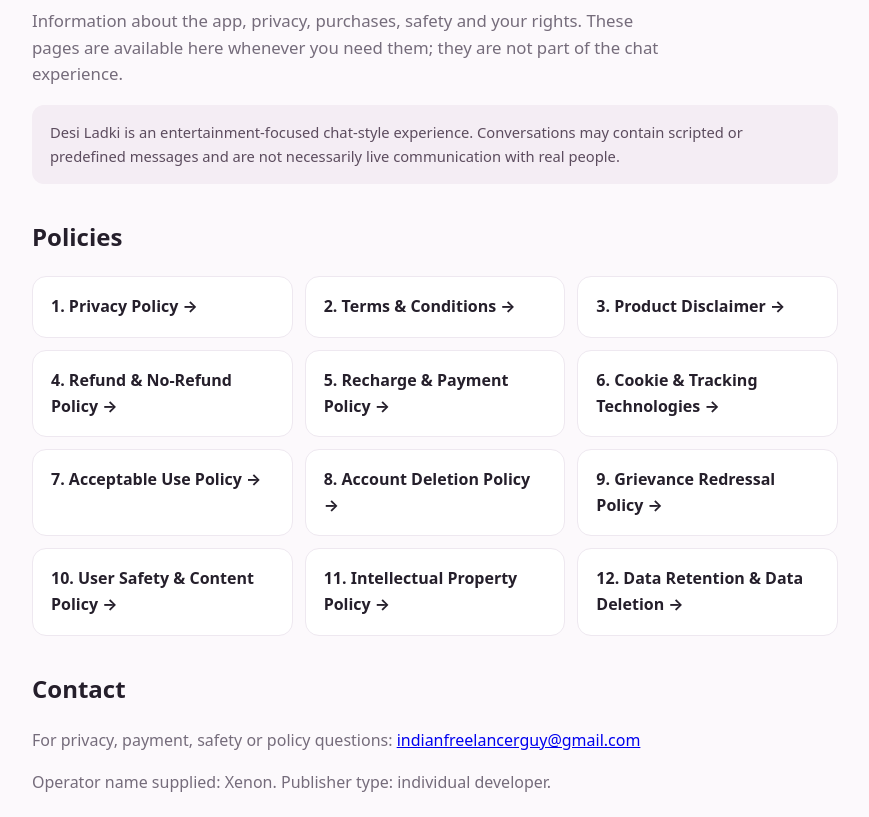
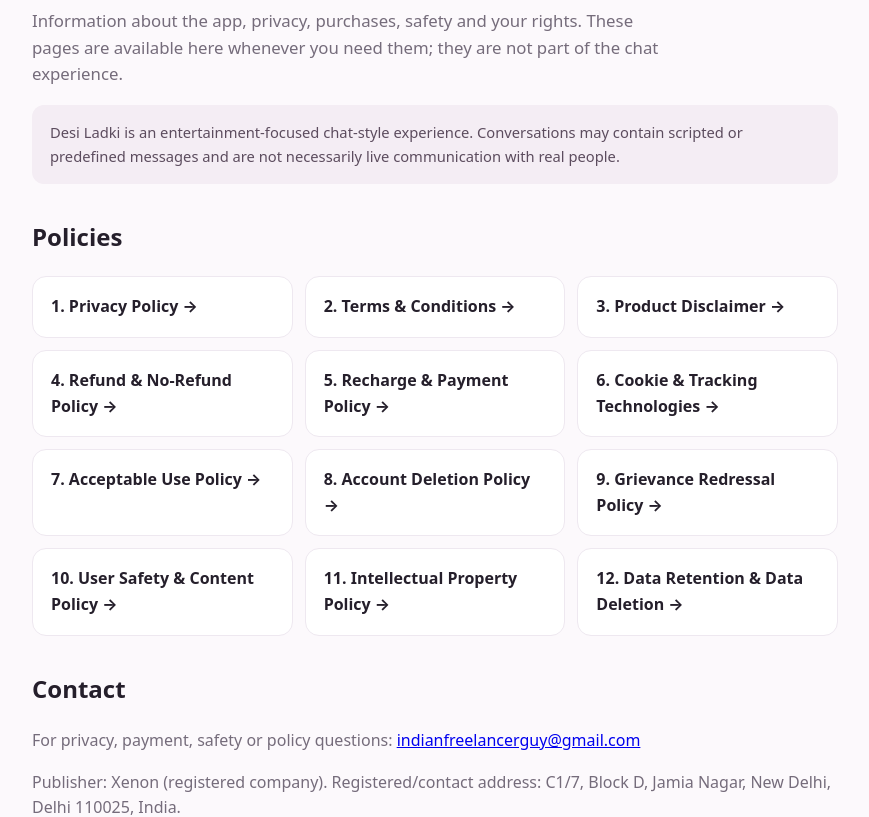
Before and after one commit to salmanalihere/desi-ladki-legal, a plain HTML site: page index.html in a window 1280 px wide. Shown: the part 143-960 px from the top of the page, without its empty margins (205-1074 px from the left). Drawn offline with Linux system fonts and the light colour scheme.

Commit message:
Update publisher company and postal address

```diff
--- a/index.html
+++ b/index.html
@@ -33,6 +33,6 @@ footer{border-top:1px solid var(--line);margin-top:42px;padding-top:20px;color:v
 <a class="policy" href="intellectual-property-policy.md">11. Intellectual Property Policy →</a>
 <a class="policy" href="data-retention-and-deletion-policy.md">12. Data Retention & Data Deletion →</a>
 </div></section>
-<section><h2>Contact</h2><p>For privacy, payment, safety or policy questions: <a href="mailto:indianfreelancerguy@gmail.com">indianfreelancerguy@gmail.com</a></p><p>Operator name supplied: Xenon. Publisher type: individual developer.</p></section>
+<section><h2>Contact</h2><p>For privacy, payment, safety or policy questions: <a href="mailto:indianfreelancerguy@gmail.com">indianfreelancerguy@gmail.com</a></p><p>Publisher: Xenon (registered company). Registered/contact address: C1/7, Block D, Jamia Nagar, New Delhi, Delhi 110025, India.</p></section>
 <footer>Last reviewed: 21 November 2026. These documents are working drafts and must be reviewed against the production app and applicable law before being treated as final.</footer>
 </main></body></html>
```
